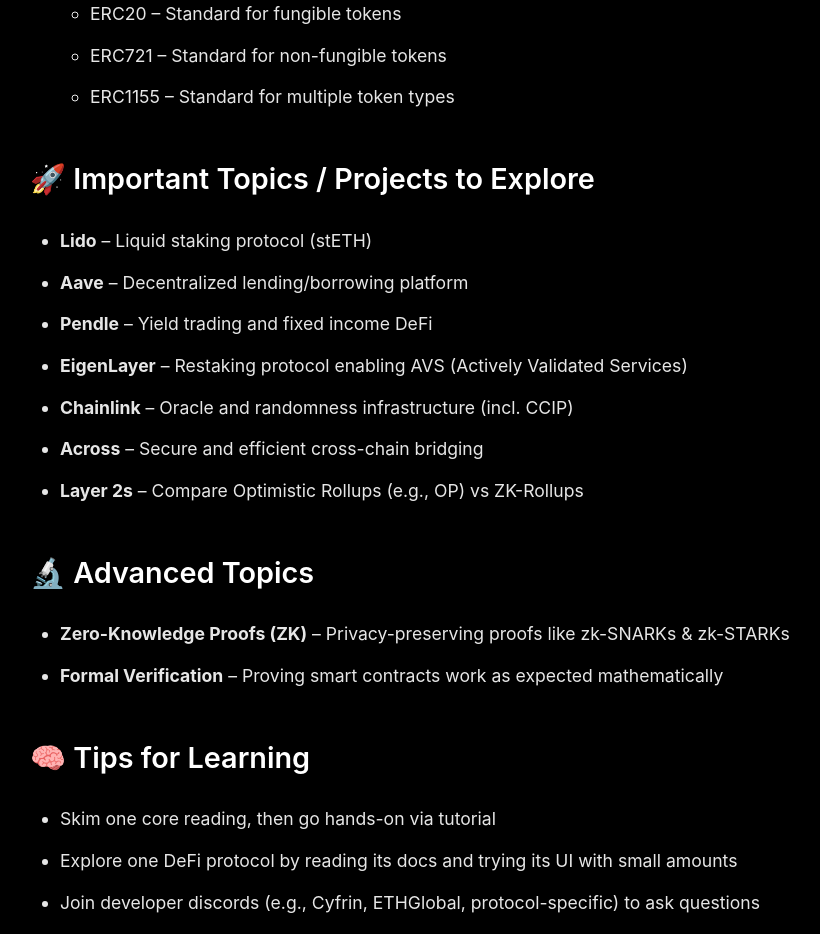
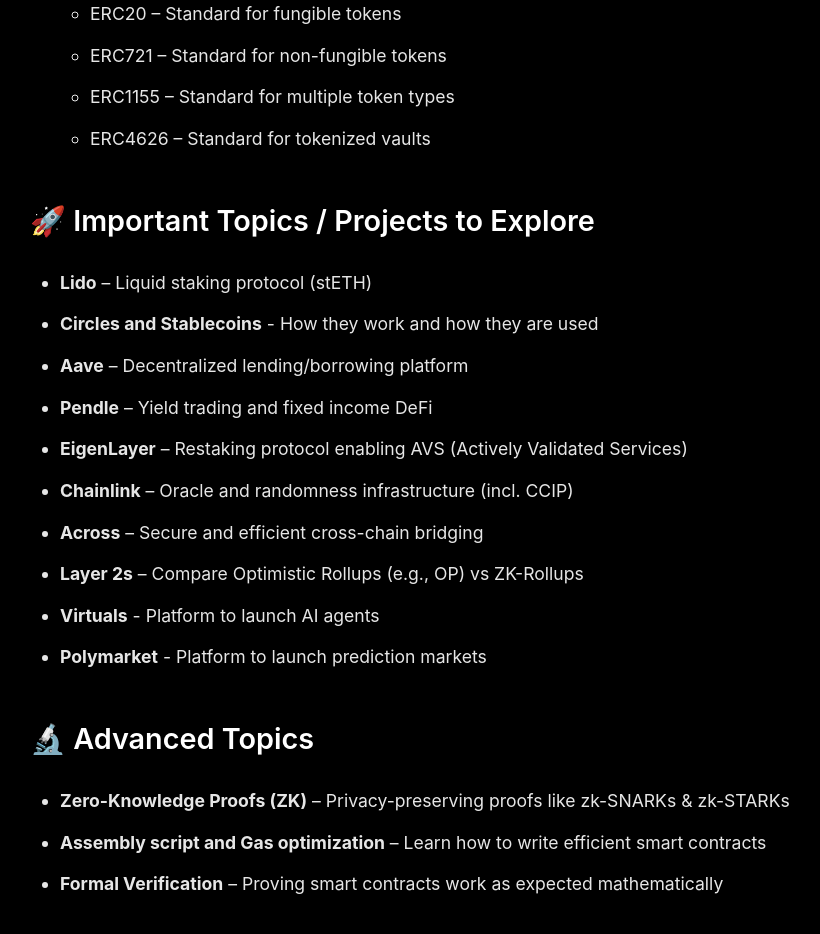
Before and after one commit to 0xekkila/Thanh-Website, a React (Vite) app: page /blog/1 in a window 1280 px wide. Shown: the part 1200-2134 px from the top of the page, without its empty margins (230-1050 px from the left). Built offline with nearby package versions, Linux system fonts and the light colour scheme; no server answers.

Commit message:
Update Blog

```diff
--- a/src/data/blogData.js
+++ b/src/data/blogData.js
@@ -51,11 +51,12 @@
             <li>Curve – Stablecoin-focused AMM</li>
             <li>Balancer – Generalized AMM with customizable pools</li>
         </ul>
-        <li>Some famous ERCs standards to read into:
+        <li>Some famous ERCs standards to read into (check out from OpenZeppelin / Solady):
         <ul>
             <li>ERC20 – Standard for fungible tokens</li>
             <li>ERC721 – Standard for non-fungible tokens</li>
             <li>ERC1155 – Standard for multiple token types</li>
+            <li>ERC4626 – Standard for tokenized vaults</li>
         </ul>
         </li>
     </ul>
@@ -63,17 +64,20 @@
     <h2>🚀 Important Topics / Projects to Explore</h2>
     <ul>
         <li><strong>Lido</strong> – Liquid staking protocol (stETH)</li>
+        <li><strong>Circles and Stablecoins</strong> - How they work and how they are used</li>
         <li><strong>Aave</strong> – Decentralized lending/borrowing platform</li>
         <li><strong>Pendle</strong> – Yield trading and fixed income DeFi</li>
         <li><strong>EigenLayer</strong> – Restaking protocol enabling AVS (Actively Validated Services)</li>
         <li><strong>Chainlink</strong> – Oracle and randomness infrastructure (incl. CCIP)</li>
         <li><strong>Across</strong> – Secure and efficient cross-chain bridging</li>
         <li><strong>Layer 2s</strong> – Compare Optimistic Rollups (e.g., OP) vs ZK-Rollups</li>
+        <li><strong>Virtuals</strong> - Platform to launch AI agents</li>
+        <li><strong>Polymarket</strong> - Platform to launch prediction markets</li>
     </ul>
-
     <h2>🔬 Advanced Topics</h2>
     <ul>
         <li><strong>Zero-Knowledge Proofs (ZK)</strong> – Privacy-preserving proofs like zk-SNARKs & zk-STARKs</li>
+        <li><strong>Assembly script and Gas optimization</strong> – Learn how to write efficient smart contracts</li>
         <li><strong>Formal Verification</strong> – Proving smart contracts work as expected mathematically</li>
     </ul>
 
```
